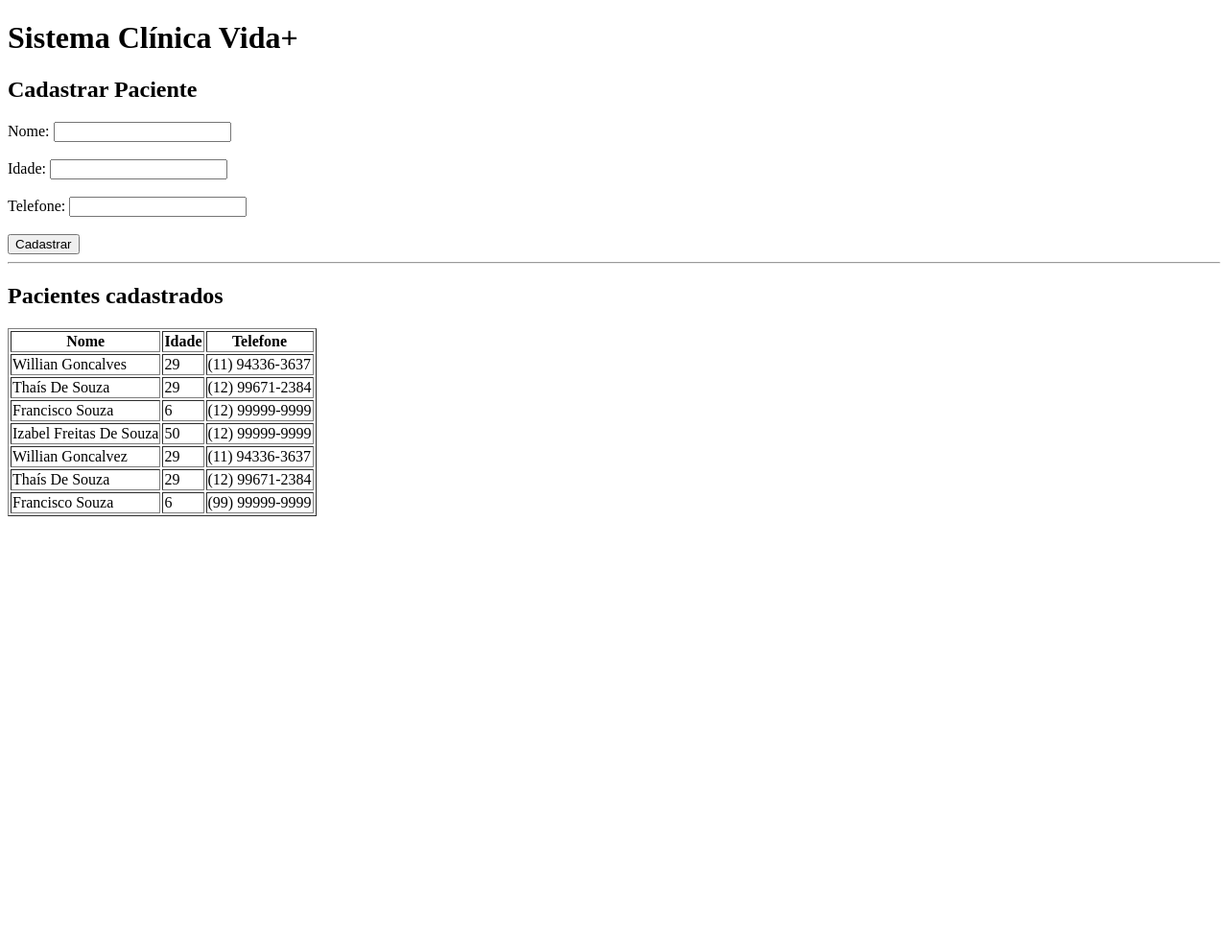
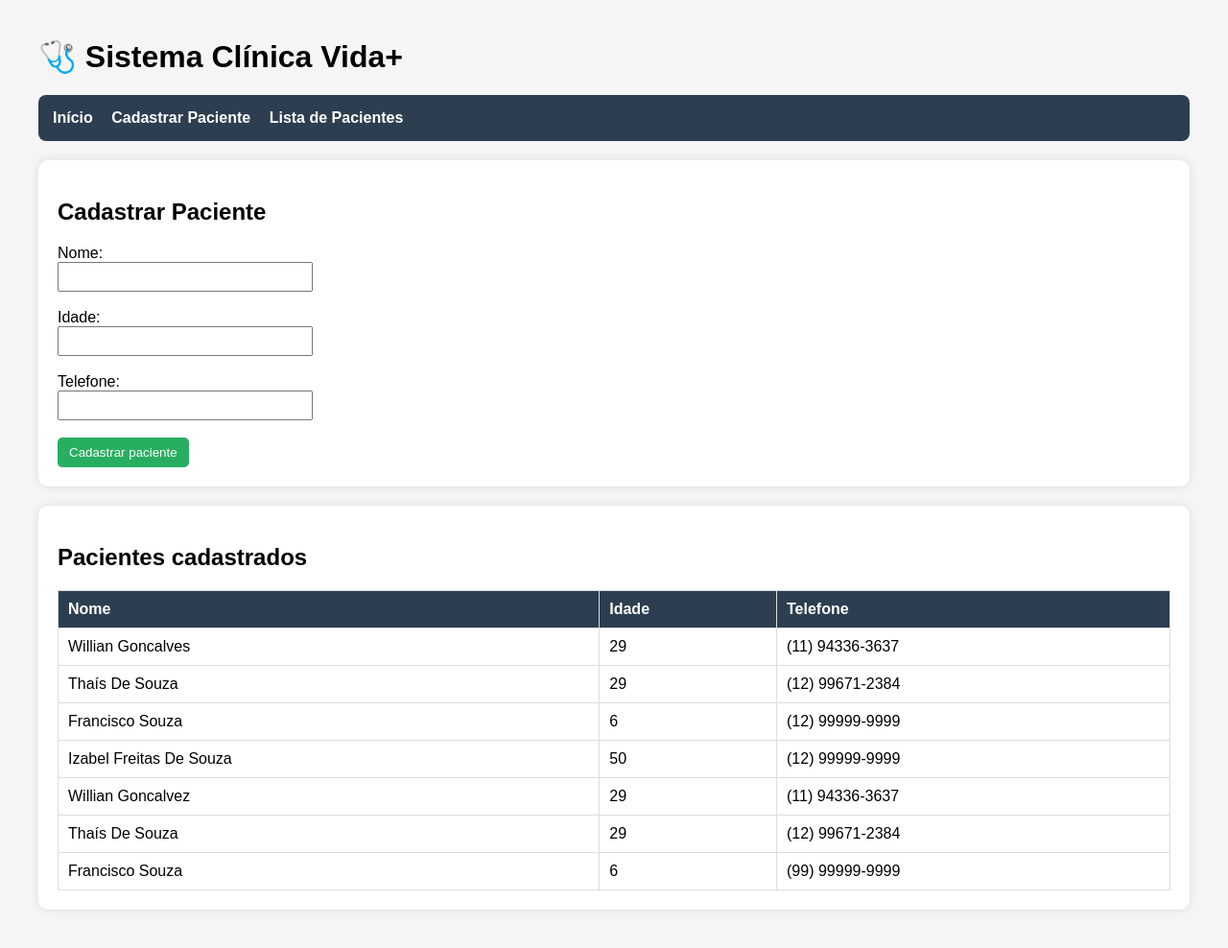
Before and after one commit to Thaisdesouza07/clinica-vida, a Flask app: page / in a window 1280 px wide. Shown: the whole page at 96% size. Before the commit the page ends 538 px from the top, so only its background shows below. Run offline with Flask 3, Linux system fonts and the light colour scheme; data comes from the database, SQL or seed files in the repository.

Commit message:
Atualiza projeto e layout do site

```diff
--- a/templates/index.html
+++ b/templates/index.html
@@ -3,27 +3,107 @@
 <head>
     <meta charset="UTF-8">
     <title>Clínica Vida+</title>
+
+    <style>
+        body {
+            font-family: Arial, sans-serif;
+            margin: 40px;
+            background: #f5f5f5;
+        }
+
+        nav {
+            background: #2c3e50;
+            padding: 15px;
+            border-radius: 8px;
+        }
+
+        nav a {
+            color: white;
+            text-decoration: none;
+            margin-right: 15px;
+            font-weight: bold;
+        }
+
+        nav a:hover {
+            text-decoration: underline;
+        }
+
+        .container {
+            background: white;
+            padding: 20px;
+            border-radius: 10px;
+            margin-top: 20px;
+            box-shadow: 0 0 10px rgba(0,0,0,0.1);
+        }
+
+        table {
+            width: 100%;
+            border-collapse: collapse;
+            margin-top: 20px;
+        }
+
+        th, td {
+            padding: 10px;
+            border: 1px solid #ddd;
+            text-align: left;
+        }
+
+        th {
+            background: #2c3e50;
+            color: white;
+        }
+
+        button {
+            padding: 8px 12px;
+            background: #27ae60;
+            color: white;
+            border: none;
+            border-radius: 5px;
+            cursor: pointer;
+        }
+
+        button:hover {
+            background: #219150;
+        }
+
+        input {
+            padding: 6px;
+            width: 250px;
+        }
+    </style>
 </head>
 
 <body>
 
-<h1>Sistema Clínica Vida+</h1>
+<h1>🩺 Sistema Clínica Vida+</h1>
 
+<nav>
+    <a href="/">Início</a>
+    <a href="#cadastro">Cadastrar Paciente</a>
+    <a href="#lista">Lista de Pacientes</a>
+</nav>
+
+<div class="container" id="cadastro">
 <h2>Cadastrar Paciente</h2>
 
 <form method="POST">
-    Nome: <input type="text" name="nome" required><br><br>
-    Idade: <input type="number" name="idade" required><br><br>
-    Telefone: <input type="text" name="telefone"><br><br>
+    Nome:<br>
+    <input type="text" name="nome" required><br><br>
 
-    <button type="submit">Cadastrar</button>
+    Idade:<br>
+    <input type="number" name="idade" required><br><br>
+
+    Telefone:<br>
+    <input type="text" name="telefone"><br><br>
+
+    <button type="submit">Cadastrar paciente</button>
 </form>
+</div>
 
-<hr>
-
+<div class="container" id="lista">
 <h2>Pacientes cadastrados</h2>
 
-<table border="1">
+<table>
     <tr>
         <th>Nome</th>
         <th>Idade</th>
@@ -37,8 +117,8 @@
         <td>{{ p.telefone }}</td>
     </tr>
     {% endfor %}
-
 </table>
+</div>
 
 </body>
 </html>
```
Also changed, not shown: ClinicaMaisVidaProjet.py (renamed from clinicacombanco.py).
